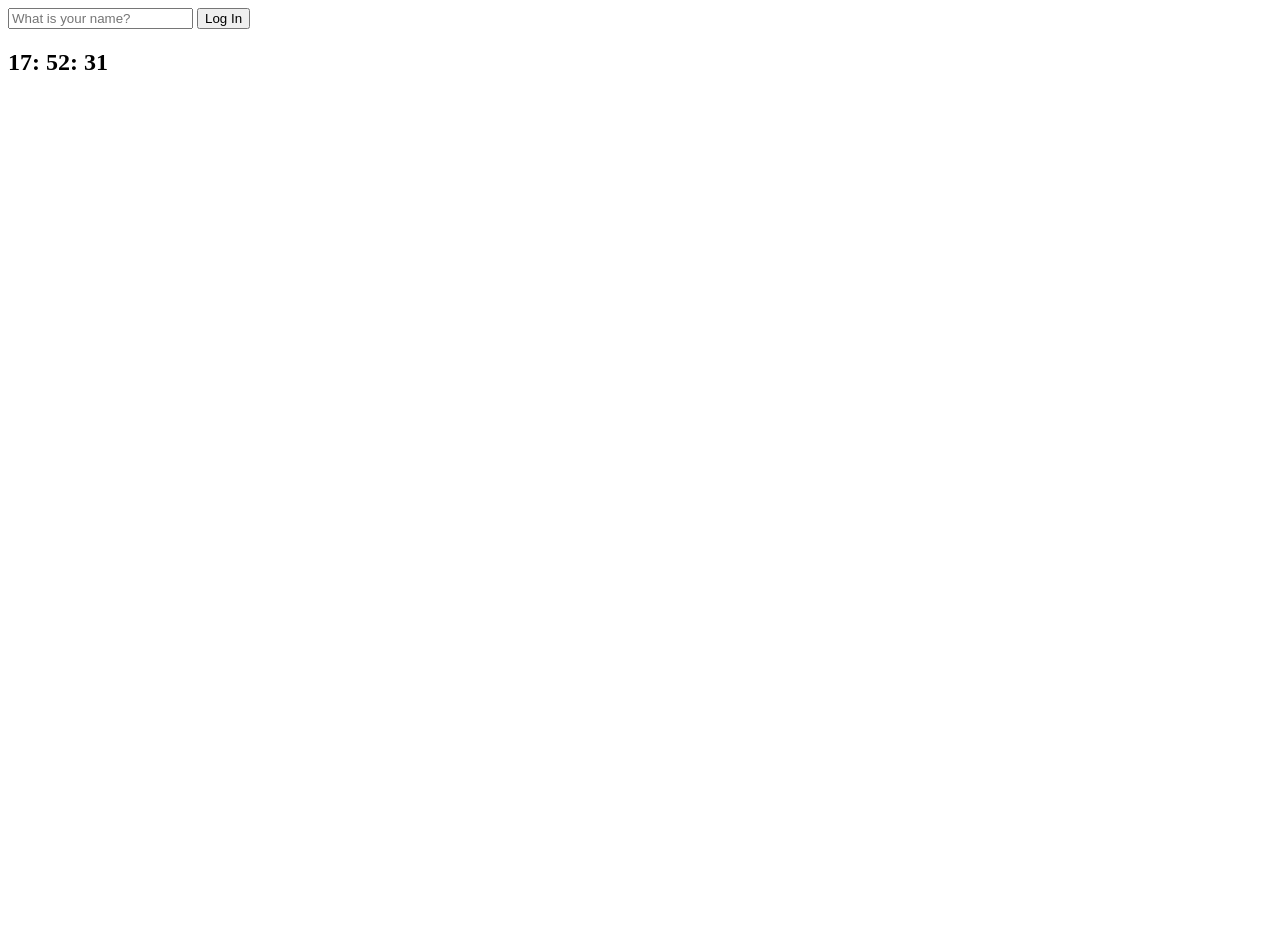
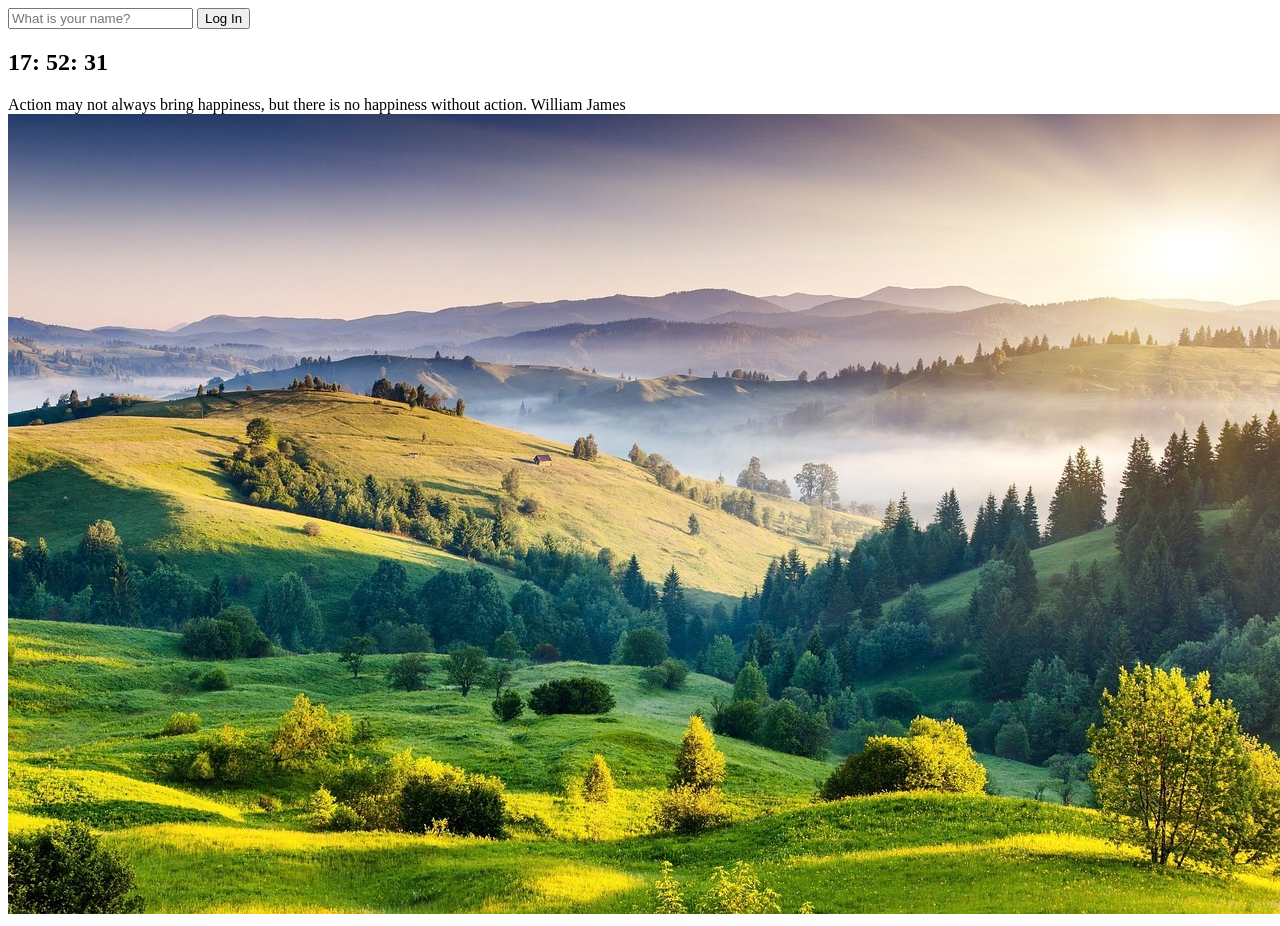
Before and after one commit to niyamallo/Vanilla_JS_Basis, a plain HTML site: page ChromeAPP/index.html in a window 1280 px wide. Before the commit the page ends 800 px from the top, so only its background shows below. Drawn offline with Linux system fonts and the light colour scheme.

Commit message:
20230710 quote background

```diff
--- a/ChromeAPP/index.html
+++ b/ChromeAPP/index.html
@@ -21,10 +21,15 @@
     </form>
     <h2 id="clock">00:00:00</h2>
     <h1 id="greeting" class="hidden"></h1>
-
+    <div id="quote">
+        <span></span>
+        <span></span>
+    </div>
 
 
     <script src="js/greeting.js"></script>
     <script src="js/clock.js"></script>
+    <script src="js/quotes.js"></script>
+    <script src="js/backgroun.js"></script>
 </body>
 </html>
--- /dev/null
+++ b/ChromeAPP/js/backgroun.js
@@ -0,0 +1,16 @@
+const images = [
+    // img 폴더에 있는 이미지의 이름과 같게 만들어야함.
+    "0.jpg",
+    "1.jpg",
+    "2.jpg",
+];
+
+const chosenImage = images[Math.floor(Math.random() * images.length)];
+
+// createElement: JavaScript에서 html에 element를 추가하는 방법
+const bgImage = document.createElement("img");
+
+bgImage.src = `img/${chosenImage}`;
+
+// 마지막에 추가하고 싶으면 appendChild, 맨 앞에 추가하고 싶으면 prependChild
+document.body.appendChild(bgImage);
--- /dev/null
+++ b/ChromeAPP/js/quotes.js
@@ -0,0 +1,50 @@
+const quotes = [
+    {
+        quote: "Most folks are about as happy as they make up their minds to be.",
+        author: "Abraham Lincoln",
+    },
+    {
+        quote: "Every day is a new day.",
+        author: "Carrie Underwood",
+    },
+    {
+        quote: "The biggest adventure you can ever take is to live the life of your dreams.",
+        author: "Oprah Winfrey",
+    },
+    {
+        quote: "If you have only one smile in you give it to the people you love.",
+        author: "Maya Angelou",
+    },
+    {
+        quote: "It’s a helluva start, being able to recognize what makes you happy.",
+        author: "Lucille Ball",
+    },
+    {
+        quote: "I’d far rather be happy than right any day.",
+        author: "Douglas Adams",
+    },
+    {
+        quote: "The first recipe for happiness is: avoid too lengthy meditation on the past.",
+        author: "Andre Maurois",
+    },
+    {
+        quote: "True happiness is not attained through self-gratification, but through fidelity to a worthy purpose.",
+        author: "Helen Keller",
+    },
+    {
+        quote: "The happiness of life is made up of the little charities of a kiss or smile, a kind look, a heartfelt compliment.",
+        author: "Samuel Taylor Coleridge",
+    },
+    {
+        quote: "Action may not always bring happiness, but there is no happiness without action.",
+        author: "William James",
+    },
+];
+
+const quote = document.querySelector("#quote span:first-child");
+const author = document.querySelector("#quote span:last-child");
+
+const todaysQuote = quotes[Math.floor(Math.random() * quotes.length)];
+
+quote.innerText = todaysQuote.quote;
+author.innerText = todaysQuote.author;
```
Also changed, not shown: ChromeAPP/img/0.jpg (added), ChromeAPP/img/1.jpg (added), ChromeAPP/img/2.jpg (added).
